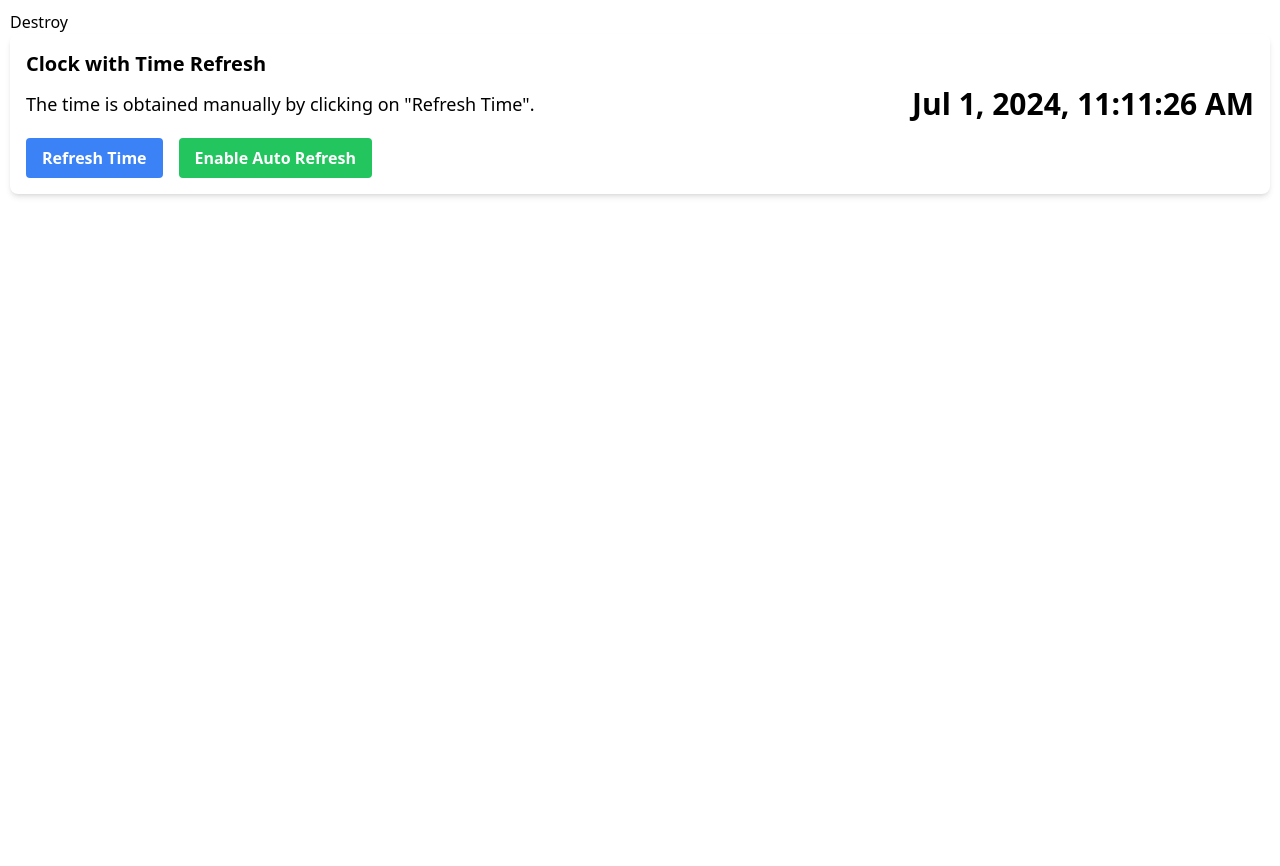
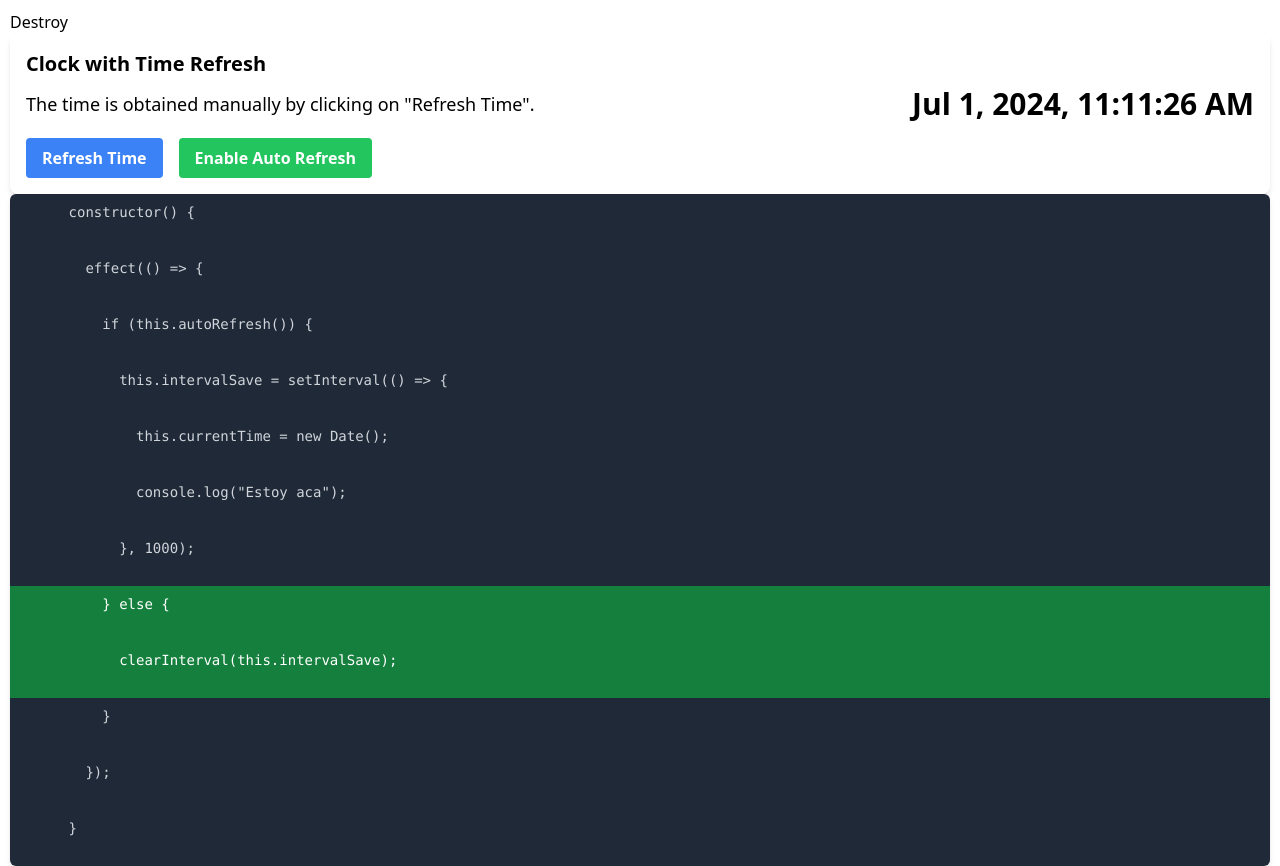
Before and after one commit to damiansire/angular-examples, an Angular app: page / in a window 1280 px wide. Before the commit the page ends 800 px from the top, so only its background shows below. Built offline with nearby package versions, Linux system fonts and the light colour scheme.

Commit message:
feat: add preview of code, for interval example

```diff
--- a/src/app/signals/6-destroy-effect/destroy-box/destroy-box.component.ts
+++ b/src/app/signals/6-destroy-effect/destroy-box/destroy-box.component.ts
@@ -1,4 +1,4 @@
-import { Component, effect, signal } from '@angular/core';
+import { Component, EventEmitter, Output, effect, signal } from '@angular/core';
 import { InputComponent } from '../../../components-atom/input/input.component';
 import { ButtonComponent } from '../../../components-atom/button/button.component';
 import { CommonModule } from '@angular/common';
@@ -11,6 +11,7 @@ import { CommonModule } from '@angular/common';
   imports: [InputComponent, ButtonComponent, CommonModule],
 })
 export class DestroyBoxComponent {
+  @Output() autoRefreshEvent = new EventEmitter<boolean>();
   currentTime = new Date();
   autoRefresh = signal(false);
   intervalSave: any;
@@ -31,6 +32,7 @@ export class DestroyBoxComponent {
     this.currentTime = new Date();
   }
   toggleAutoRefresh() {
+    this.autoRefreshEvent.emit(!this.autoRefresh());
     this.autoRefresh.set(!this.autoRefresh());
   }
 }
--- a/src/app/signals/6-destroy-effect/destroy-effect.component.html
+++ b/src/app/signals/6-destroy-effect/destroy-effect.component.html
@@ -1,4 +1,5 @@
 <button (click)="destroy()">Destroy</button>
 @if(showComponent){
-<app-destroy-box></app-destroy-box>
+<app-destroy-box (autoRefreshEvent)="setAutoRefresh($event)"></app-destroy-box>
 }
+<app-code [lines]="lines"></app-code>
--- a/src/app/signals/6-destroy-effect/destroy-effect.component.ts
+++ b/src/app/signals/6-destroy-effect/destroy-effect.component.ts
@@ -1,16 +1,73 @@
-import { Component } from '@angular/core';
+import { Component, computed, signal } from '@angular/core';
 import { DestroyBoxComponent } from './destroy-box/destroy-box.component';
+import { codeLine } from '../../components-atom/component-atom.interface';
+import { CodeComponent } from '../../components-atom/code/code.component';
 
 @Component({
   selector: 'app-destroy-effect',
   standalone: true,
   templateUrl: './destroy-effect.component.html',
   styleUrl: './destroy-effect.component.css',
-  imports: [DestroyBoxComponent],
+  imports: [DestroyBoxComponent, CodeComponent],
 })
 export class DestroyEffectComponent {
+  autoRefresh = signal(false);
+  lines = computed<codeLine[]>(() => [
+    {
+      line: 'constructor() {',
+      active: false,
+    },
+    {
+      line: '  effect(() => {',
+      active: false,
+    },
+    {
+      line: '    if (this.autoRefresh()) {',
+      active: this.autoRefresh(),
+    },
+    {
+      line: '      this.intervalSave = setInterval(() => {',
+      active: this.autoRefresh(),
+    },
+    {
+      line: '        this.currentTime = new Date();',
+      active: this.autoRefresh(),
+    },
+    {
+      line: '        console.log("Estoy aca");',
+      active: this.autoRefresh(),
+    },
+    {
+      line: '      }, 1000);',
+      active: this.autoRefresh(),
+    },
+    {
+      line: '    } else {',
+      active: !this.autoRefresh(),
+    },
+    {
+      line: '      clearInterval(this.intervalSave);',
+      active: !this.autoRefresh(),
+    },
+    {
+      line: '    }',
+      active: false,
+    },
+    {
+      line: '  });',
+      active: false,
+    },
+    {
+      line: '}',
+      active: false,
+    },
+  ]);
+
   showComponent = true;
   destroy() {
     this.showComponent = false;
   }
+  setAutoRefresh(event: boolean) {
+    this.autoRefresh.set(event);
+  }
 }
```
